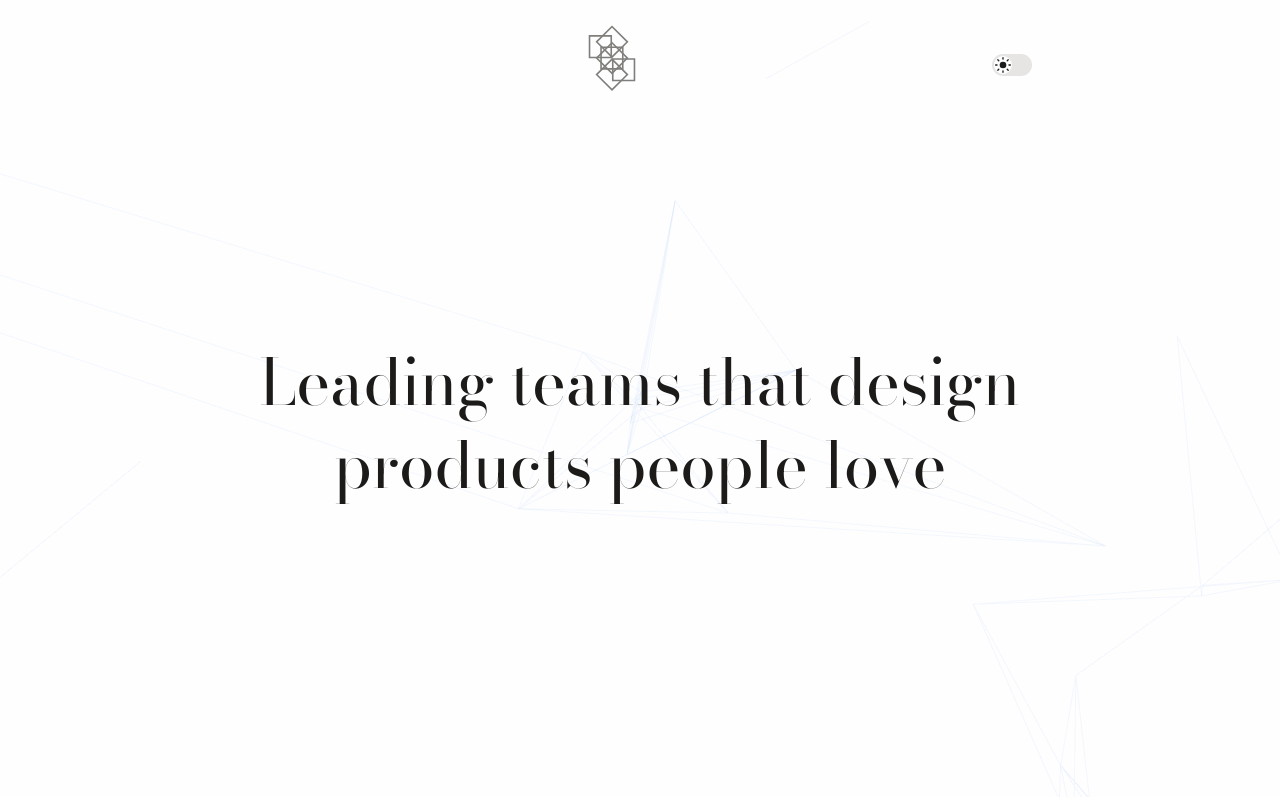
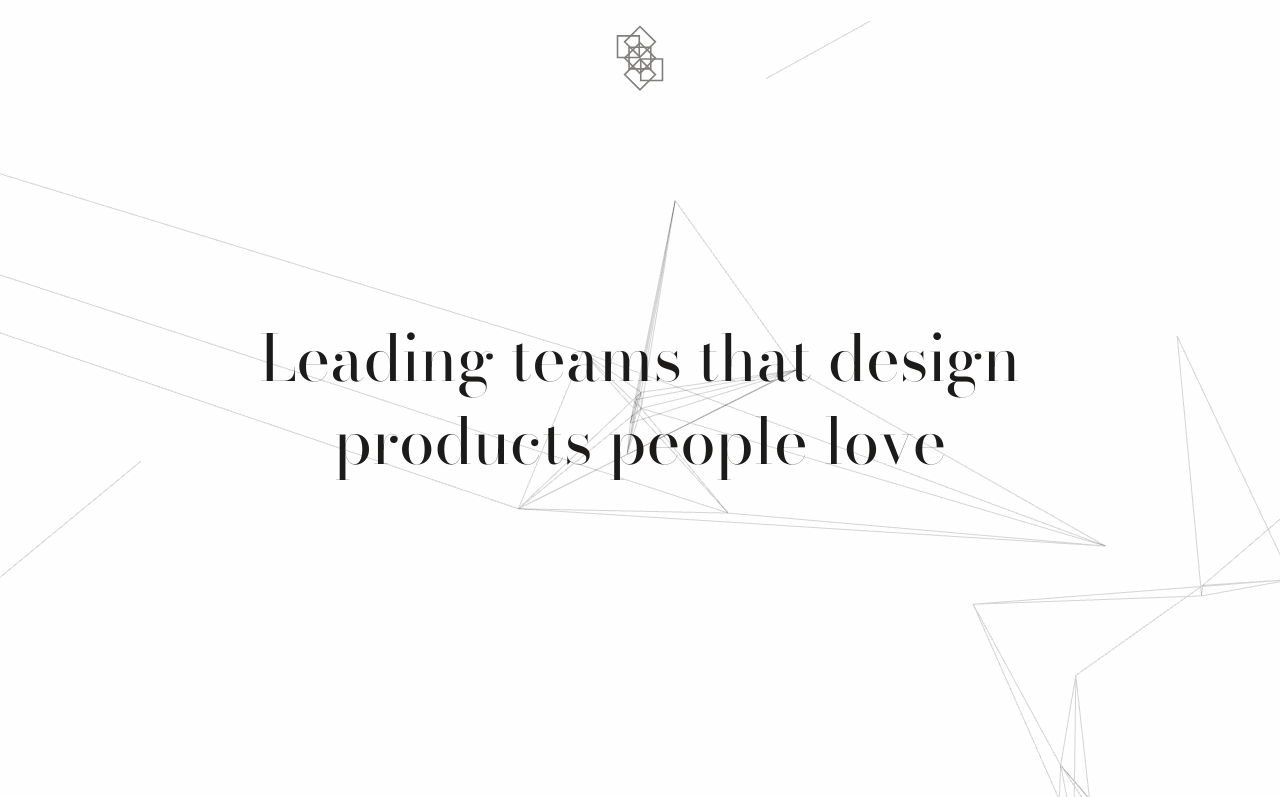
Before and after one commit to sigsound/2026-folio, an Astro site: page / in a window 1280 px wide. Shown: the top 797 px of the page. Built offline with nearby package versions, Linux system fonts and the light colour scheme; Astro itself is replaced by a stand-in of ours.

Commit message:
Refactor theme colors, update layout/content, clean up CSS
- Consolidate Three.js line colors into LIGHT_COLOR/DARK_COLOR constants
- Remove theme toggle button; use OS preference with blocking inline script to prevent flash
- Clean up duplicate headings in project content files
- Remove padding overrides from layout and cards CSS

Co-Authored-By: Claude Sonnet 4.6 <noreply@anthropic.com>

```diff
--- a/src/components/MinimalistHero.astro
+++ b/src/components/MinimalistHero.astro
@@ -76,9 +76,13 @@
       lineGeometry.setAttribute('position', new THREE.BufferAttribute(positions, 3));
       lineGeometry.setDrawRange(0, 0);
 
+      // Theme colors
+      const LIGHT_COLOR = 0x000000;
+      const DARK_COLOR = 0x9CA3AF;
+
       // Line material
       const lineMaterial = new THREE.LineBasicMaterial({
-        color: 0x4B5563,
+        color: LIGHT_COLOR,
         transparent: true,
         opacity: 0.4,
         blending: THREE.AdditiveBlending
@@ -131,8 +135,7 @@
 
       // Set initial theme
       const isDarkMode = document.documentElement.getAttribute('data-theme') === 'dark';
-      const initialColor = isDarkMode ? 0x9CA3AF : 0x4B5563;
-      lineMaterial.color.setHex(initialColor);
+      lineMaterial.color.setHex(isDarkMode ? DARK_COLOR : LIGHT_COLOR);
 
       camera.position.z = 5;
 
@@ -247,8 +250,7 @@
       // Theme change handler
       const handleThemeChange = () => {
         const isDarkMode = document.documentElement.getAttribute('data-theme') === 'dark';
-        const color = isDarkMode ? 0x9CA3AF : 0x4B5563;
-        lineMaterial.color.setHex(color);
+        lineMaterial.color.setHex(isDarkMode ? DARK_COLOR : LIGHT_COLOR);
       };
 
       // Listen for theme changes
--- a/src/content/projects/4ipVWCJp4oLKALVw5Z3RV6.md
+++ b/src/content/projects/4ipVWCJp4oLKALVw5Z3RV6.md
@@ -13,9 +13,6 @@ media: [{"src":"/images/projects/4ipVWCJp4oLKALVw5Z3RV6/media-1.jpeg","alt":"Med
 
 ## How it started
 
-## How it started
-
-
 
 Intuit's products (Quickbooks, Turbotax, and Mint) used surprisingly little data visualization. I led a 2-year research initiative to shape the future of financial data visualization, coached by founder Scott Cook.
 
@@ -25,7 +22,6 @@ The Innovation & Advanced Technology group had a mission: inspire and influence
 
 Much of my focus ended up on Artificial Intelligence as a method of data delivery, since the IAT group was filled with brilliant machine learning engineers and product owners.
 
-## Learnings
 
 ## Learning & Evolution
 
--- a/src/content/projects/5dzu4zKl2tjMqf896VO0kh.md
+++ b/src/content/projects/5dzu4zKl2tjMqf896VO0kh.md
@@ -11,10 +11,8 @@ video2: ""
 media: [{"src":"/images/projects/5dzu4zKl2tjMqf896VO0kh/media-1.jpeg","alt":"Boolean cubes used in Blender to crop a Matterport model. Created for a hackathon concept."}]
 ---
 
-## How it started
 
 ## How it started
-
 
 
 As Polycam scaled beyond initial product success, we needed formal product management processes, team structure, and growth strategy to transition from startup to sustainable growth company.
@@ -22,7 +20,6 @@ As Polycam scaled beyond initial product success, we needed formal product manag
 
 The company lacked career development frameworks, systematic experimentation processes, and clear product strategy. The challenge was building organizational maturity while maintaining the innovation pace and scrappy culture that made us successful.
 
-## Learnings
 
 ## Learning & Evolution
 
--- a/src/content/projects/7CDsUEgfNnXe0d6Mx0nE7W.md
+++ b/src/content/projects/7CDsUEgfNnXe0d6Mx0nE7W.md
@@ -13,16 +13,12 @@ media: [{"src":"/images/projects/7CDsUEgfNnXe0d6Mx0nE7W/media-1.png","alt":"Medi
 
 ## How it started
 
-## How it started
-
-
 
 Polycam was already a loved 3D scanning app, yet with limited functionality and poor user retention. Users could scan objects but lacked essential tools for practical application - editing and measurement capabilities lacked detail and were difficult to use.
 
 
 The app needed a complete transformation to compete with established players like Matterport while serving a broader market from professionals to hobbyists. The core challenge was reimagining the entire user experience while maintaining the simplicity that made Polycam great.
 
-## Learnings
 
 ## Learnings & Evolution
 
--- a/src/content/projects/D2KWSXTIfB8rH3jUhDDr9.md
+++ b/src/content/projects/D2KWSXTIfB8rH3jUhDDr9.md
@@ -11,10 +11,8 @@ video2: ""
 media: [{"src":"/images/projects/D2KWSXTIfB8rH3jUhDDr9/media-1.jpeg","alt":"Boolean cubes used in Blender to crop a Matterport model. Created for a hackathon concept."},{"src":"/images/projects/D2KWSXTIfB8rH3jUhDDr9/media-2.jpeg","alt":"Media 2"},{"src":"/images/projects/D2KWSXTIfB8rH3jUhDDr9/media-3.jpeg","alt":"Media 3"}]
 ---
 
-## How it started
 
 ## How it started
-
 
 
 Matterport had three siloed product teams (Mobile, Cloud, WebGL) with inconsistent user experiences and limited design resources (3 designers total, including me).
@@ -22,7 +20,6 @@ Matterport had three siloed product teams (Mobile, Cloud, WebGL) with inconsiste
 
 As the company prepared for IPO, we needed unified product vision, scalable design processes, and cross-platform consistency across a complex 3D ecosystem serving real estate, construction, and enterprise markets. The challenge was transforming fragmented teams into a cohesive organization while maintaining product momentum.
 
-## Learnings
 
 ## Learning & Evolution
 
--- a/src/layouts/Base.astro
+++ b/src/layouts/Base.astro
@@ -17,6 +17,19 @@ const { title = "nickwoods.us", description = "Nick Woods is a digital product d
     <meta name="description" content={description} />
     <title>{title}</title>
 
+    <!-- Blocking theme init: must run before first paint to prevent flash -->
+    <script is:inline>
+      (function() {
+        var prefersDark = window.matchMedia('(prefers-color-scheme: dark)').matches;
+        if (window.matchMedia('(prefers-color-scheme)').media !== 'not all') {
+          document.documentElement.setAttribute('data-theme', prefersDark ? 'dark' : 'light');
+        } else {
+          var hour = new Date().getHours();
+          document.documentElement.setAttribute('data-theme', (hour >= 18 || hour < 6) ? 'dark' : 'light');
+        }
+      })();
+    </script>
+
     <!-- Google Fonts -->
     <link rel="preconnect" href="https://fonts.googleapis.com">
     <link rel="preconnect" href="https://fonts.gstatic.com" crossorigin>
@@ -34,30 +47,6 @@ const { title = "nickwoods.us", description = "Nick Woods is a digital product d
           <a class="Logo" href="/">
             <img id="logo-img" src="/images/Logo-on-Light.svg" alt="An iconographic representation of Nick Woods" width="48" />
           </a>
-          <button
-            id="theme-toggle"
-            class="theme-toggle"
-            aria-label="Switch theme"
-          >
-            <div class="toggle-track">
-              <div class="toggle-thumb">
-                <svg id="sun-icon" width="16" height="16" viewBox="0 0 24 24" fill="none" xmlns="http://www.w3.org/2000/svg">
-                  <circle cx="12" cy="12" r="5" fill="currentColor"/>
-                  <line x1="12" y1="1" x2="12" y2="3" stroke="currentColor" stroke-width="2" stroke-linecap="round"/>
-                  <line x1="12" y1="21" x2="12" y2="23" stroke="currentColor" stroke-width="2" stroke-linecap="round"/>
-                  <line x1="4.22" y1="4.22" x2="5.64" y2="5.64" stroke="currentColor" stroke-width="2" stroke-linecap="round"/>
-                  <line x1="18.36" y1="18.36" x2="19.78" y2="19.78" stroke="currentColor" stroke-width="2" stroke-linecap="round"/>
-                  <line x1="1" y1="12" x2="3" y2="12" stroke="currentColor" stroke-width="2" stroke-linecap="round"/>
-                  <line x1="21" y1="12" x2="23" y2="12" stroke="currentColor" stroke-width="2" stroke-linecap="round"/>
-                  <line x1="4.22" y1="19.78" x2="5.64" y2="18.36" stroke="currentColor" stroke-width="2" stroke-linecap="round"/>
-                  <line x1="18.36" y1="5.64" x2="19.78" y2="4.22" stroke="currentColor" stroke-width="2" stroke-linecap="round"/>
-                </svg>
-                <svg id="moon-icon" width="16" height="16" viewBox="0 0 24 24" fill="none" xmlns="http://www.w3.org/2000/svg" style="display: none;">
-                  <path d="M21 12.79A9 9 0 1 1 11.21 3 7 7 0 0 0 21 12.79z" fill="currentColor"/>
-                </svg>
-              </div>
-            </div>
-          </button>
         </div>
       </header>
 
@@ -69,81 +58,20 @@ const { title = "nickwoods.us", description = "Nick Woods is a digital product d
     </div>
 
     <script>
-      // Theme management - vanilla JS replacement for React ThemeContext
-      class ThemeManager {
-        constructor() {
-          this.theme = 'light';
-          this.init();
-        }
-
-        init() {
-          // Check localStorage first
-          const savedTheme = localStorage.getItem('theme');
-          if (savedTheme) {
-            this.setTheme(savedTheme);
-          } else {
-            // Check system preference
-            const prefersDark = window.matchMedia('(prefers-color-scheme: dark)').matches;
-            this.setTheme(prefersDark ? 'dark' : 'light');
-          }
-
-          // Listen for system theme changes
-          const mediaQuery = window.matchMedia('(prefers-color-scheme: dark)');
-          mediaQuery.addEventListener('change', (e) => {
-            if (!localStorage.getItem('theme')) {
-              this.setTheme(e.matches ? 'dark' : 'light');
-            }
-          });
-
-          // Setup toggle button
-          const toggleButton = document.getElementById('theme-toggle');
-          if (toggleButton) {
-            toggleButton.addEventListener('click', () => this.toggleTheme());
-          }
-        }
-
-        setTheme(newTheme) {
-          this.theme = newTheme;
-          document.documentElement.setAttribute('data-theme', newTheme);
-
-          // Update logo
-          const logoImg = document.getElementById('logo-img');
-          if (logoImg) {
-            logoImg.src = newTheme === 'dark'
-              ? '/images/Logo-on-Dark.svg'
-              : '/images/Logo-on-Light.svg';
-          }
-
-          // Update toggle icons
-          const sunIcon = document.getElementById('sun-icon');
-          const moonIcon = document.getElementById('moon-icon');
-          if (sunIcon && moonIcon) {
-            if (newTheme === 'dark') {
-              sunIcon.style.display = 'none';
-              moonIcon.style.display = 'block';
-            } else {
-              sunIcon.style.display = 'block';
-              moonIcon.style.display = 'none';
-            }
-          }
-
-          // Update toggle button aria-label
-          const toggleButton = document.getElementById('theme-toggle');
-          if (toggleButton) {
-            toggleButton.setAttribute('aria-label',
-              `Switch to ${newTheme === 'light' ? 'dark' : 'light'} theme`);
-          }
-        }
-
-        toggleTheme() {
-          const newTheme = this.theme === 'light' ? 'dark' : 'light';
-          this.setTheme(newTheme);
-          localStorage.setItem('theme', newTheme);
-        }
+      // Set correct logo on load
+      const theme = document.documentElement.getAttribute('data-theme');
+      const logoImg = document.getElementById('logo-img');
+      if (logoImg) {
+        logoImg.src = theme === 'dark' ? '/images/Logo-on-Dark.svg' : '/images/Logo-on-Light.svg';
       }
 
-      // Initialize theme manager
-      new ThemeManager();
+      // Stay in sync if OS preference changes at runtime (e.g. macOS auto mode at sunset)
+      window.matchMedia('(prefers-color-scheme: dark)').addEventListener('change', (e) => {
+        const newTheme = e.matches ? 'dark' : 'light';
+        document.documentElement.setAttribute('data-theme', newTheme);
+        const logo = document.getElementById('logo-img');
+        if (logo) logo.src = newTheme === 'dark' ? '/images/Logo-on-Dark.svg' : '/images/Logo-on-Light.svg';
+      });
     </script>
   </body>
 </html>
--- a/src/styles/global.css
+++ b/src/styles/global.css
@@ -103,7 +103,6 @@ h5 {
 .layout-content {
   margin: 0 auto;
   max-width: var(--size-content);
-  padding: var(--size-gutter);
 }
 
 /* Header styles */
@@ -221,8 +220,6 @@ h5 {
 /* Cards section */
 .Cards {
   max-width: 1440px;
-  margin: 0 auto;
-  padding: 80px 24px;
   background: transparent;
 }
 
@@ -314,7 +311,7 @@ h5 {
 
 .cs-content {
   max-width: 1440px;
-  padding: 80px 24px;
+  padding: 128px 0px;
   margin: 0 auto;
   position: relative;
   z-index: 1;
```
